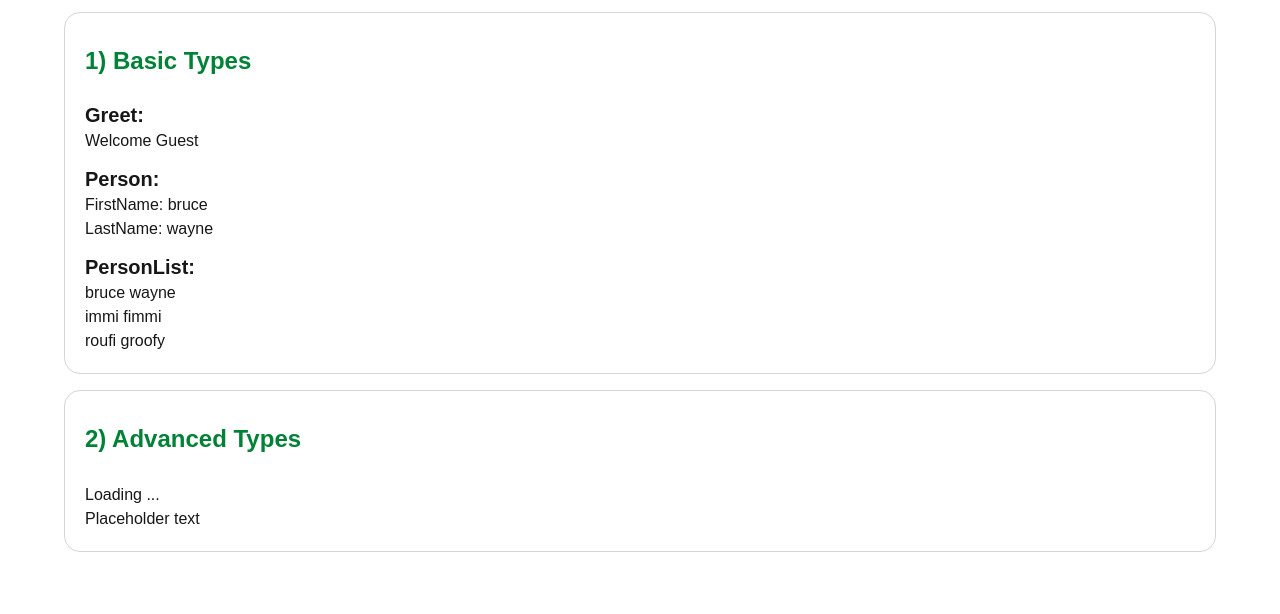
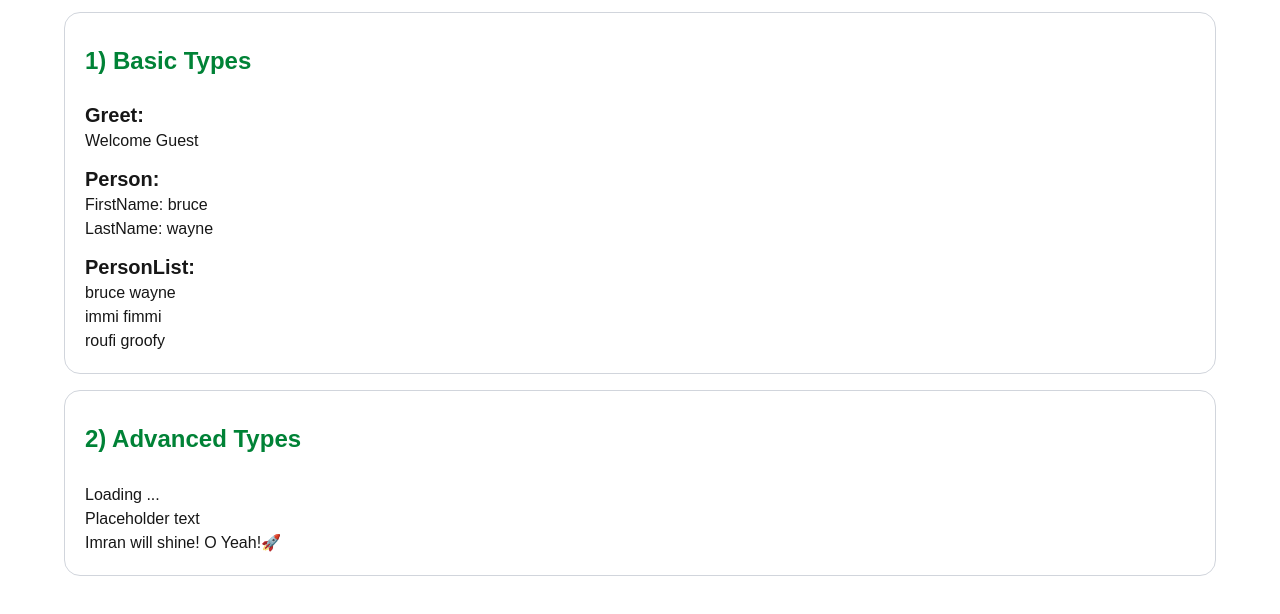
Before and after one commit to emmeiwhite/03-react-with-ts-2025, a Next.js app: page / in a window 1280 px wide. Shown: the top 614 px of the page. Built offline with nearby package versions, Linux system fonts and the light colour scheme.

Commit message:
React.ReactNode

```diff
--- /dev/null
+++ b/src/app/components/Oscar.tsx
@@ -0,0 +1,8 @@
+type OscarProps = {
+  children: React.ReactNode
+}
+
+const Oscar = (props: OscarProps) => {
+  return <div>{props.children}</div>
+}
+export default Oscar
--- a/src/app/page.tsx
+++ b/src/app/page.tsx
@@ -1,5 +1,6 @@
 import Greet from './components/Greet'
 import Heading from './components/Heading'
+import Oscar from './components/Oscar'
 import Person from './components/Person'
 import PersonList from './components/PersonList'
 import Status from './components/Status'
@@ -50,6 +51,10 @@ export default function Home() {
         <Status status="loading" />
 
         <Heading>Placeholder text</Heading>
+
+        <Oscar>
+          <Heading>Imran will shine! O Yeah!🚀</Heading>
+        </Oscar>
       </section>
     </main>
   )
```
